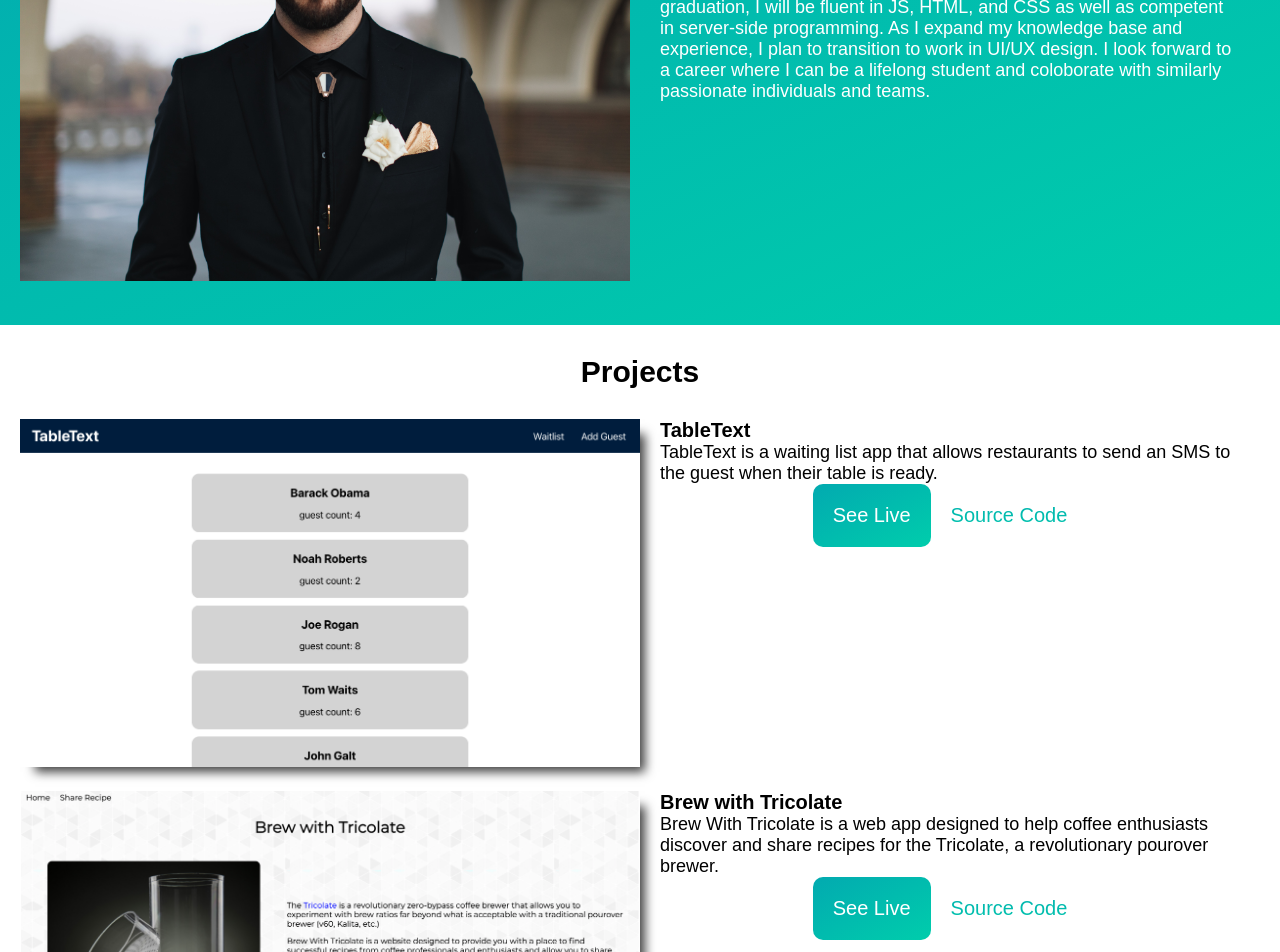
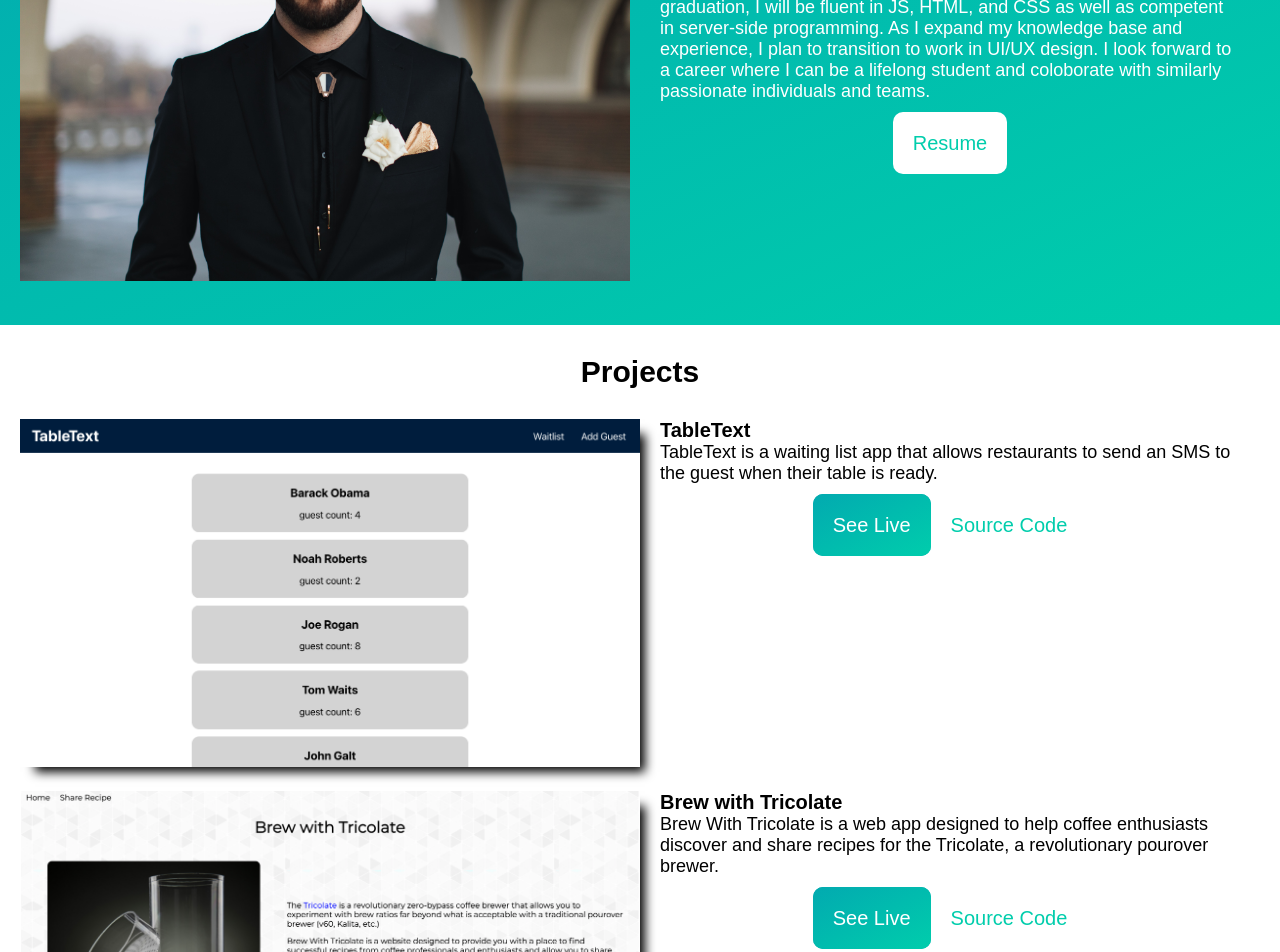
Before and after one commit to noahthedev/portfolio, a React (Create React App) app: page / in a window 1280 px wide. Shown: the part 520-1472 px from the top of the page. Built offline with nearby package versions, Linux system fonts and the light colour scheme; a web font is replaced by a local one.

Commit message:
project link & resume links working

```diff
--- a/src/About/About.css
+++ b/src/About/About.css
@@ -22,6 +22,21 @@
   font-size: 18px;
 }
 
+.resume-wrapper {
+  margin-top: 30px;
+  text-align: center;
+}
+
+.resume {
+  text-decoration: none;
+  border: none;
+  font-size: 20px;
+  padding: 20px;
+  color:#00cdac;
+  background-color: white;
+  border-radius: 10px;
+}
+
 @media all and (min-width: 800px) {
   .about-me {
     flex-direction: row;
--- a/src/About/About.js
+++ b/src/About/About.js
@@ -19,6 +19,9 @@ export default class About extends React.Component  {
             <p>
               My desire to work with emerging technology brought me to Thinkful, where I'm currently a student in their web development program. Upon graduation, I will be fluent in JS, HTML, and CSS as well as competent in server-side programming. As I expand my knowledge base and experience, I plan to transition to work in UI/UX design. I look forward to a career where I can be a lifelong student and coloborate with similarly passionate individuals and teams.
             </p>
+            <div className='resume-wrapper'>
+              <a href='https://docs.google.com/document/d/1ZdTNgPmC1MSaU_HXTOBWHfwqzIhgM68K_RK25PTOYJc/edit?usp=sharing' target='_blank' rel='noreferrer'className='resume'>Resume</a>
+            </div>
           </div>
         </div>
       </div>
--- a/src/Contact/Contact.css
+++ b/src/Contact/Contact.css
@@ -27,11 +27,12 @@ form textarea {
 	margin-top: 10px;
   font-size: 20px;
 }
+
 .button-container {
   text-align: center;
 }
 
-button {
+.contact button {
   color: white;
   border: none;
   font-size: 20px;
--- a/src/Projects/Projects.css
+++ b/src/Projects/Projects.css
@@ -17,15 +17,32 @@ h4 {
 
 .Projects img {
   width: 100%;
-  box-shadow: 10px 10px 10px -5px rgba(0,0,0,0.75);
+  box-shadow: 10px 10px 10px -5px ;
+}
+
+.link-container {
+  text-align: center;
+  margin-top: 30px;
+}
+
+.live {
+  text-decoration: none;
+  border: none;
+  color: white;
+  font-size: 20px;
+  padding: 20px;
+  background-color: #02aab0;
+  background-image: linear-gradient(to bottom right, #02aab0 , #00cdac);
+  border-radius: 10px;
 }
 
 .source {
-  background-color: #02aab0;
-  background: -webkit-linear-gradient(#02aab0, #00cdac);
-  background-size: 100%;
-  -webkit-background-clip: text;
-  -webkit-text-fill-color: transparent;
+  text-decoration: none;
+  border: none;
+  font-size: 20px;
+  padding: 20px;
+  color:#00cdac;
+  background-color: white;
 }
 
 @media all and (min-width: 800px) {
--- a/src/Projects/Projects.js
+++ b/src/Projects/Projects.js
@@ -19,9 +19,9 @@ export default class Projects extends React.Component  {
             <p>
               TableText is a waiting list app that allows restaurants to send an SMS to the guest when their table is ready.
             </p>
-            <div className='button-container'>
-              <button>See Live</button>
-              <button className='source'>Source Code</button>
+            <div className='link-container'>
+              <a href='https://tabletext.vercel.app/' target='_blank' rel='noreferrer'className='live'>See Live</a>
+              <a href='https://github.com/noahthedev/tabletext-client' target='_blank' rel='noreferrer' className='source'>Source Code</a>
             </div>
           </div>
         </div>
@@ -34,9 +34,9 @@ export default class Projects extends React.Component  {
             <p>
               Brew With Tricolate is a web app designed to help coffee enthusiasts discover and share recipes for the Tricolate, a revolutionary pourover brewer.
             </p>
-            <div className='button-container'>
-              <button>See Live</button>
-              <button className='source'>Source Code</button>
+            <div className='link-container'>
+              <a href='https://www.brewwithtricolate.com/' target='_blank' rel='noreferrer'className='live'>See Live</a>
+              <a href='https://github.com/noahthedev/tricolate-client' target='_blank' rel='noreferrer' className='source'>Source Code</a>
             </div>
           </div>
         </div>
@@ -49,9 +49,9 @@ export default class Projects extends React.Component  {
             <p>
               A web app that will find you beer! APIs for IPAs is a brewery finder built on Chris Mears' Open Brewery DB API. Users can enter their ZIP code to query the database and results will be displayed on an embedded Google Map with web links if the user desires to find more information.
             </p>
-            <div className='button-container'>
-              <button>See Live</button>
-              <button className='source'>Source Code</button>
+            <div className='link-container'>
+              <a href='https://noahthedev.github.io/APIs-for-IPAs/' target='_blank' rel='noreferrer'className='live'>See Live</a>
+              <a href='https://github.com/noahthedev/APIs-for-IPAs' target='_blank' rel='noreferrer' className='source'>Source Code</a>
             </div>
           </div>
         </div>
```
